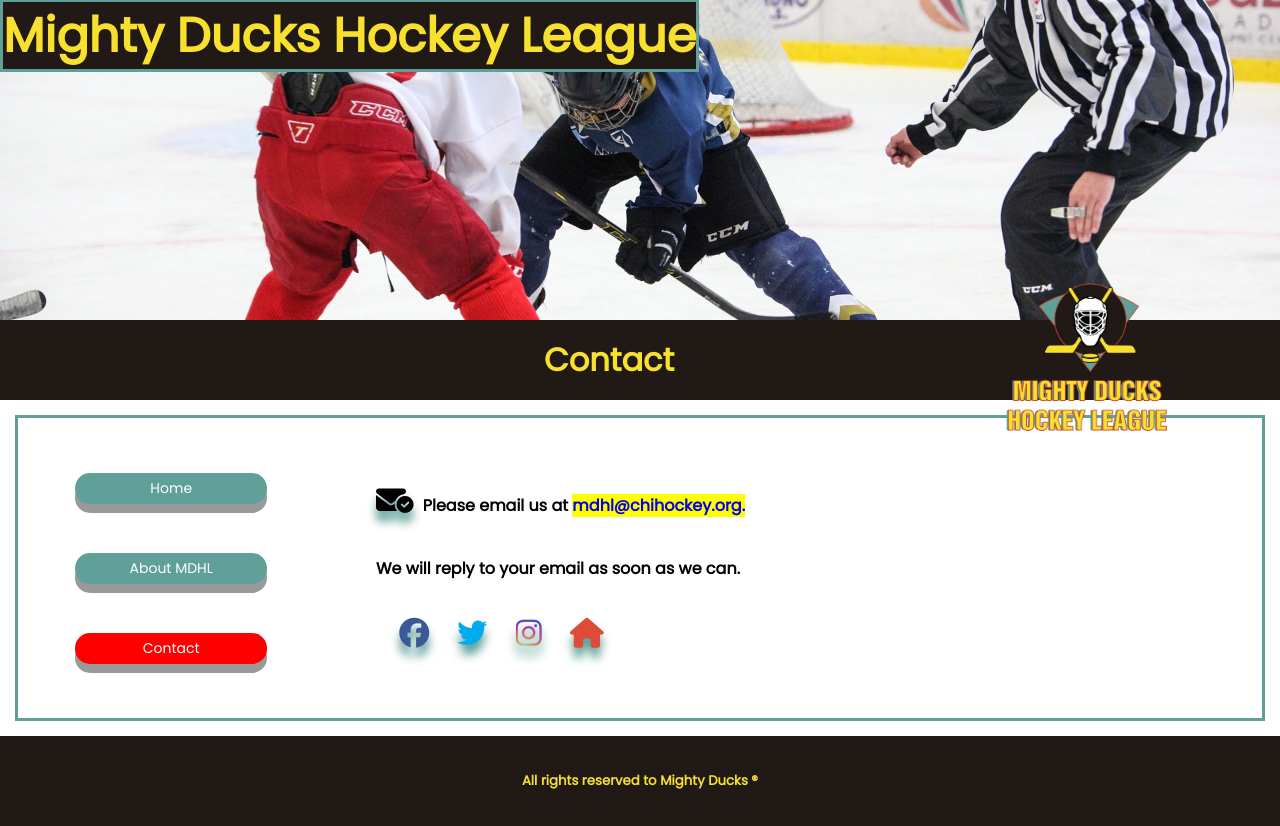
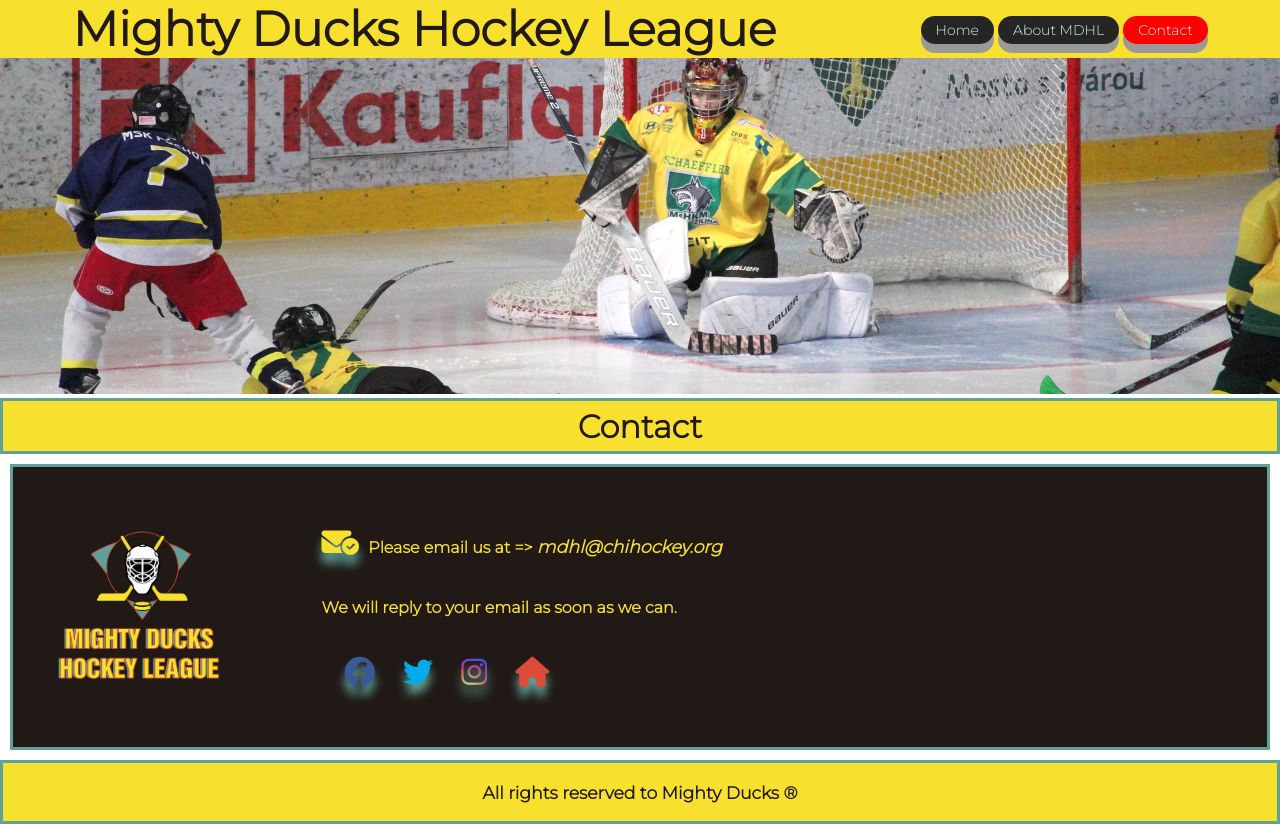
Before and after one commit to SimonS89/IniciatecHtml-Css, a plain HTML site: page trabajoPractico/pages/contact.html in a window 1280 px wide. Drawn offline with Linux system fonts and the light colour scheme.

Commit message:
design one and two

```diff
--- a/trabajoPractico/assets/css/styles1.css
+++ b/trabajoPractico/assets/css/styles1.css
@@ -59,6 +59,7 @@ h1 {
   justify-content: space-around;
   border: 3px solid #5fa199;
   padding: 30px;
+  background-color: #5fa199;
 }
 
 .main_index nav {
@@ -87,14 +88,16 @@ h1 {
   cursor: pointer;
   outline: none;
   color: #fff;
-  background-color: #5fa199;
+  background-color: #211915;
   border: none;
   border-radius: 15px;
   box-shadow: 0 9px #999;
 }
 
 .nav_uno a:hover {
-  background-color: #3d948a;
+  background-color: #f8e12e;
+  color: #211915;
+  font-weight: bold;
 }
 
 .nav_uno a:active {
@@ -113,6 +116,7 @@ nav .disabled {
 
 p {
   margin-left: 30px;
+  font-weight: bold;
 }
 
 h3 {
@@ -131,7 +135,7 @@ h3 {
 .fa-duotone {
   margin-right: 5px;
   font-size: 30px;
-  text-shadow: 0 10px 10px #5fa199;
+  text-shadow: 0 10px 10px #211915;
 }
 
 .fa-facebook {
@@ -158,6 +162,10 @@ h3 {
   );
   -webkit-background-clip: text;
   -webkit-text-fill-color: transparent;
+}
+
+mark {
+  background-color: #f8e12e;
 }
 
 /* Footer */
--- a/trabajoPractico/assets/css/styles2.css
+++ b/trabajoPractico/assets/css/styles2.css
@@ -9,71 +9,23 @@
   border: none;
   outline: none;
 }
-/* CSS del archivo Index*/
+
 /* header */
 
 h1 {
   font-size: 3rem;
-  color: #f8e12e;
-  background-color: #211915;
-  display: inline;
-  border: 3px solid #5fa199;
+  color: #211915;
+  background-color: #f8e12e;
+  font-weight: bolder;
 }
 
-.img {
-  height: 40vh;
-}
-
-/* free */
-
-.container_secundario {
-  background-color: #211915;
+.header_dos {
   display: flex;
-  height: 10vh;
-  justify-content: center;
   align-items: center;
-}
-
-.titulo_secundario {
-  text-align: center;
-  color: #f8e12e;
-  font-size: 2em;
-  width: 70%;
-}
-
-.logo_dos {
-  height: 4rem;
-  width: auto;
-  transform: scale(3);
-}
-
-/* main */
-
-.main_index {
-  margin: 15px;
-  display: flex;
   justify-content: space-around;
-  border: 3px solid #5fa199;
-  padding: 30px;
-}
-
-.main_index nav {
-  display: flex;
-  flex-direction: column;
-  justify-content: space-around;
-  min-width: 15vw;
-}
-
-.main_index article {
-  display: flex;
-  flex-direction: column;
-  justify-content: space-evenly;
-  width: 70%;
-  min-height: 30vh;
-}
-
-.main_index section article {
-  margin-bottom: 1px;
+  overflow: hidden;
+  width: 100%;
+  background-color: #f8e12e;
 }
 
 .nav_dos a {
@@ -83,10 +35,11 @@ h1 {
   cursor: pointer;
   outline: none;
   color: #fff;
-  background-color: #5fa199;
+  background-color: #252525;
   border: none;
   border-radius: 15px;
   box-shadow: 0 9px #999;
+  color: #d3f7ec;
 }
 
 .nav_dos a:hover {
@@ -107,8 +60,73 @@ nav .disabled {
   background-color: red !important;
 }
 
+.img_dos {
+  width: 100%;
+  height: 42vh;
+  background-repeat: repeat;
+  object-fit: cover;
+}
+
+/* free */
+
+.container_secundario {
+  background-color: #f8e12e;
+  display: flex;
+  height: 7vh;
+  justify-content: center;
+  align-items: center;
+  text-align: center;
+  border: 3px solid #5fa199;
+}
+
+.titulo_secundario {
+  text-align: center;
+  color: #211915;
+  font-size: 2em;
+  width: 70%;
+  font-weight: bolder;
+}
+
+/* main */
+
+.main_index {
+  margin: 10px;
+  display: flex;
+  justify-content: space-around;
+  border: 3px solid #5fa199;
+  padding: 20px;
+  align-items: center;
+  background-color: #211915;
+  color: #f8e12e;
+}
+
+strong i {
+  color: #f8e12e;
+  font-weight: bolder;
+  font-size: 1.1rem;
+}
+
+.main_index article {
+  display: flex;
+  flex-direction: column;
+  justify-content: space-evenly;
+  width: 70%;
+  min-height: 30vh;
+}
+
+.main_index section article {
+  margin-bottom: 1px;
+}
+
+.logo_dos {
+  height: 4rem;
+  width: auto;
+  transform: scale(3);
+}
+
 p {
   margin-left: 30px;
+  font-weight: bold;
 }
 
 h3 {
@@ -156,30 +174,26 @@ h3 {
   -webkit-text-fill-color: transparent;
 }
 
+mark {
+  background-color: #f8e12e;
+  color: black !important;
+}
+
 /* Footer */
 
 footer {
   display: flex;
   justify-content: center;
   align-items: center;
-  background-color: #211915;
-  color: #f8e12e;
-  height: 10vh;
-}
-
-.contact_footer {
-  padding: 45px;
-}
-
-.home_footer {
-  padding: 45px;
+  background-color: #f8e12e;
+  color: #211915;
+  height: 8vh;
+  font-size: 1.3rem;
+  font-weight: bolder;
+  border: 3px solid #5fa199;
 }
 
 .nav_uno,
 .logo_uno {
   display: none !important;
 }
-
-/* CSS del archivo About*/
-
-/* CSS del archivo Contact*/
--- a/trabajoPractico/index.html
+++ b/trabajoPractico/index.html
@@ -6,8 +6,8 @@
       <meta http-equiv="X-UA-Compatible" content="IE=edge">
       <meta name="viewport" content="width=device-width, initial-scale=1.0">
       <script src="https://kit.fontawesome.com/3f5befe6ae.js" crossorigin="anonymous"></script>
-      <link rel="stylesheet" href="./assets/css/styles1.css">
-      <!-- <link rel="stylesheet" href="./assets/css/styles2.css"> -->
+      <!-- <link rel="stylesheet" href="./assets/css/styles1.css"> -->
+      <link rel="stylesheet" href="./assets/css/styles2.css">
       <!--<link rel="stylesheet" href="./assets/css/styles3.css"> -->
       <title>Mighty Ducks Hockey League</title>
 </head>
--- a/trabajoPractico/pages/contact.html
+++ b/trabajoPractico/pages/contact.html
@@ -6,15 +6,14 @@
       <meta http-equiv="X-UA-Compatible" content="IE=edge">
       <meta name="viewport" content="width=device-width, initial-scale=1.0">
       <script src="https://kit.fontawesome.com/3f5befe6ae.js" crossorigin="anonymous"></script>
-      <link rel="stylesheet" href="./../assets/css/styles1.css">
-      <!-- <link rel="stylesheet" href="./../assets/css/styles2.css"> -->
+      <!-- <link rel="stylesheet" href="./../assets/css/styles1.css"> -->
+      <link rel="stylesheet" href="./../assets/css/styles2.css">
       <!--  <link rel="stylesheet" href="./../assets/css/styles3.css"> -->
       <title>Contact MDHL</title>
 </head>
 
 <body>
       <header class="header">
-
             <div class="header_dos">
                   <h1> Mighty Ducks Hockey League</h1>
                   <nav class="nav_dos">
@@ -40,9 +39,9 @@
                         alt="Logo Mighty Ducks Hockey League"></a>
             <article>
                   <h4>
-                        <i class="fa-solid fa-envelope-circle-check"></i> Please email us at <strong><mark><a
-                                          href="mailto:tmdhl@chihockey.org">
-                                          mdhl@chihockey.org.</a></mark></strong>
+                        <i class="fa-solid fa-envelope-circle-check"></i> Please email us at => <a
+                              href="mailto:tmdhl@chihockey.org">
+                              <strong><i>mdhl@chihockey.org</i></strong>.</a>
                   </h4>
                   <h4>
                         We will reply to your email as soon as we can.
```
Also changed, not shown: trabajoPractico/assets/css/styles3.css (+0 -11 lines), trabajoPractico/pages/about.html (+2 -2 lines).
